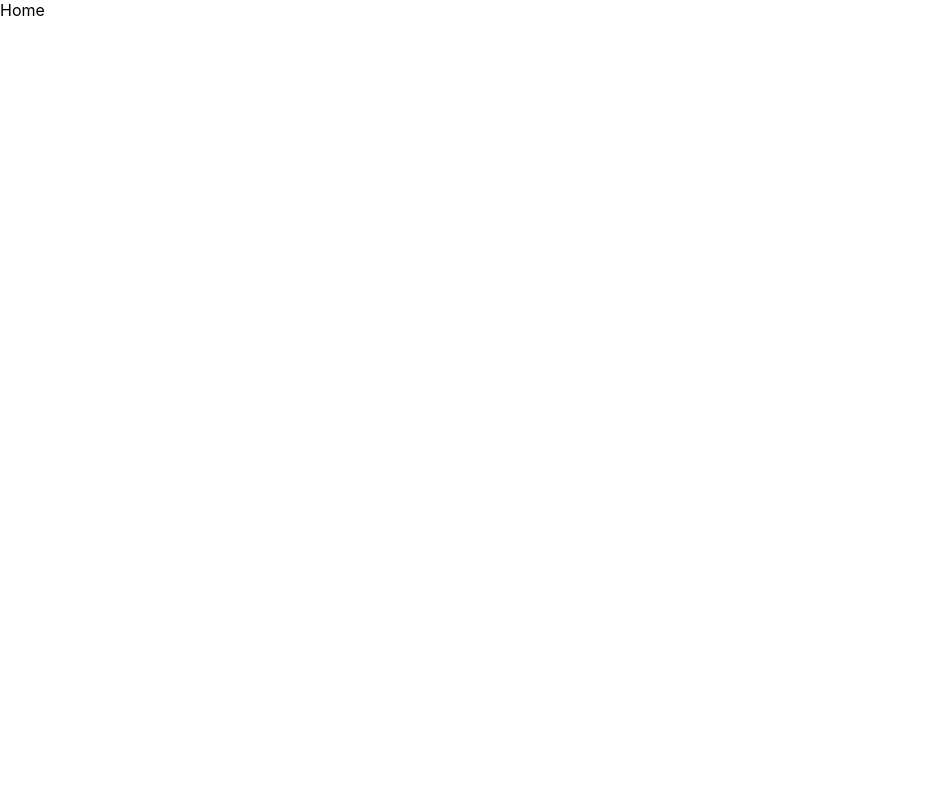
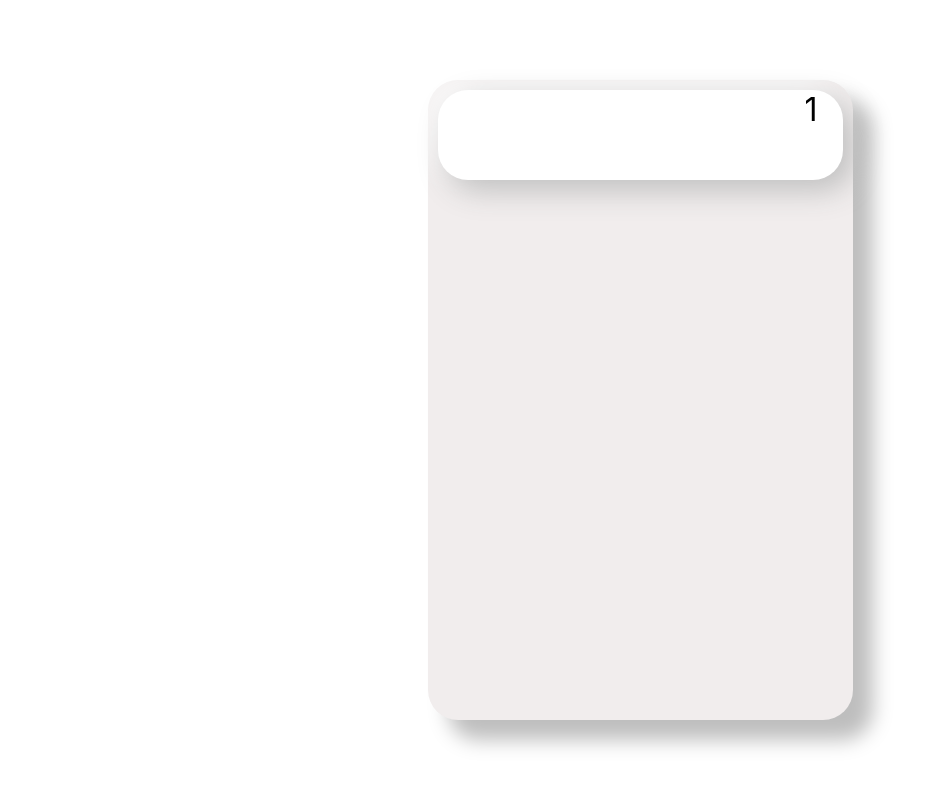
Before and after one commit to syedansshah/react-calculator, a React (Create React App) app: page / in a window 1280 px wide. Shown: the top 786 px of the page, without its empty margins (0-944 px from the left). Built offline with nearby package versions, Linux system fonts and the light colour scheme.

Commit message:
- added basic calculator outer structure

```diff
--- a/src/Components/Home.js
+++ b/src/Components/Home.js
@@ -1,9 +1,21 @@
 import React from 'react'
+import "./Style/Home.css"
 
 function Home() {
-  return (
-    <div>Home</div>
-  )
+    return (
+        <div className='home'>
+            <div className='inner'>
+                <div className='display'>
+                    <div className='result'>
+1
+                    </div>
+                </div>
+            </div>
+            <div className='lower'>
+
+            </div>
+        </div>
+    )
 }
 
 export default Home
--- /dev/null
+++ b/src/Components/Style/Home.css
@@ -0,0 +1,42 @@
+*{
+    padding: 0;
+    margin: 0;
+    box-sizing: border-box;
+}
+
+.home{
+ height: 100vh;
+ width: 100wh;
+ display: flex;
+ justify-content: center;
+ align-items: center;
+}
+
+.inner{
+    height: 640px;
+    width: 425px;
+    border-radius: 30px;
+    background-color: #f1eded;
+    box-shadow: 20px 20px 20px #bebebe, -20px -20px 60px #ffffff;
+}
+
+.display{
+    font-size: 2rem;
+    width: 405px;
+    height: 90px;
+    scrollbar-width: none;
+    margin: auto;
+    margin-top: 10px;
+    margin-bottom: 10px;
+    border-radius: 30px;
+    background-color: white;
+    box-shadow: 10px 10px 30px #bebebe, -10px -10px 30px #ffffff;
+}
+.result{
+    width: 390px;
+    height: min-content;
+    overflow-y: auto;
+    padding-left: 10px;
+    padding-right: 10px;
+    text-align: right;
+}
```
